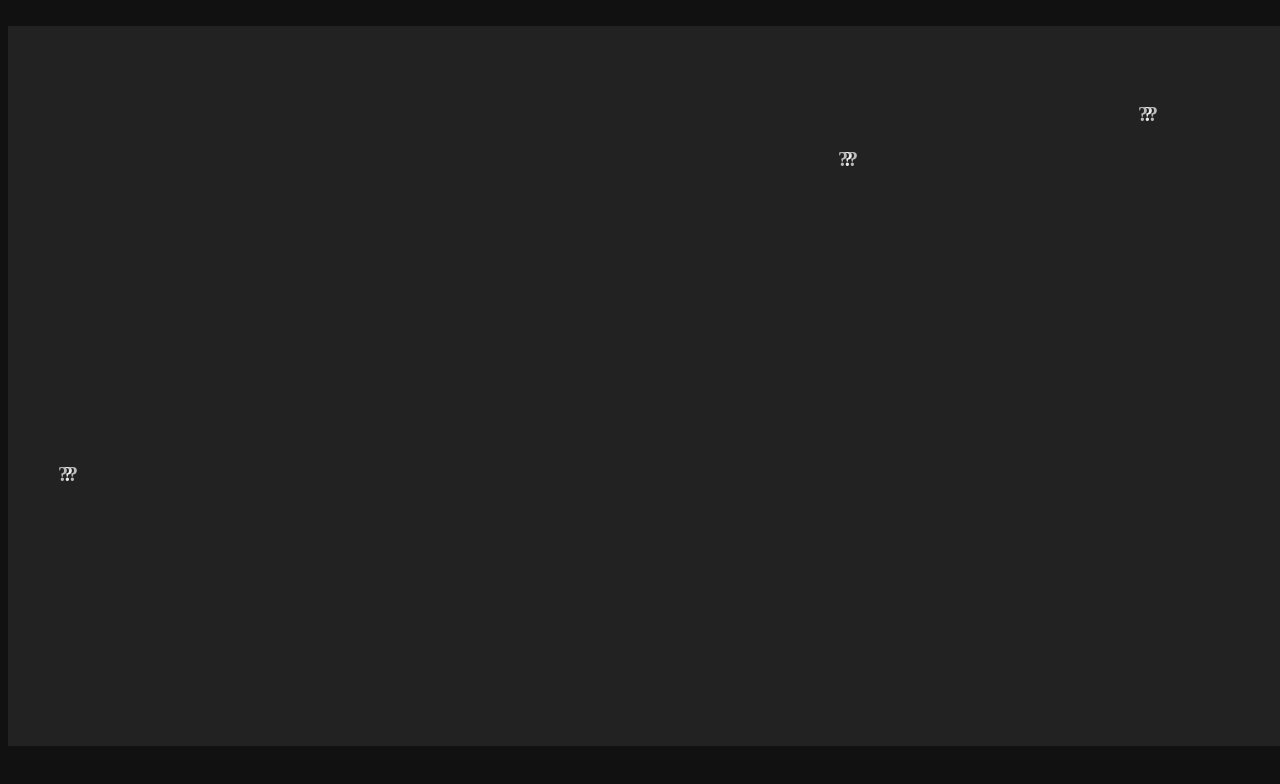
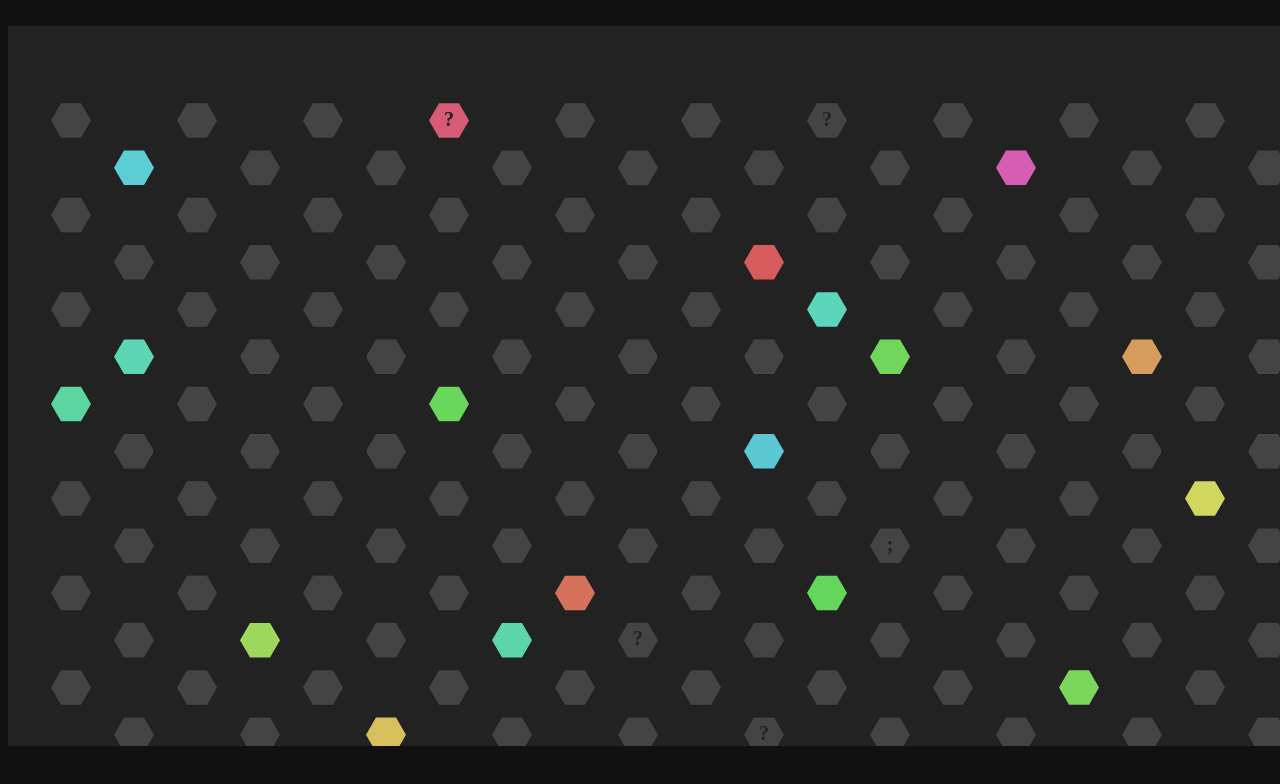
Before and after one commit to sebinside/icons-wallpaper-generator, a plain HTML site: page index.html in a window 1280 px wide. Drawn offline with Linux system fonts and the light colour scheme.

Commit message:
Add hexagon and circle generator.

```diff
--- a/index.html
+++ b/index.html
@@ -158,6 +158,43 @@
             ctx.fillText(String.fromCharCode(parseInt(iconUnicode, 16), parseInt(iconUnicode, 16)), x, y);
         }
 
+        function drawIconNegative(iconUnicode, colorFront, colorBack, fontSize, x, y) {
+            const canvas = document.getElementById("main");
+            const ctx = canvas.getContext('2d');
+
+            ctx.textBaseline = 'middle';
+            ctx.textAlign = "center";
+            ctx.font = `900 ${fontSize}px "Font Awesome 6 Pro"`;
+
+            const textMetrics = ctx.measureText(String.fromCodePoint(parseInt(iconUnicode, 16)));
+            const realFontSize = Math.min(fontSize, fontSize * ((fontSize + 5) / textMetrics.width));
+            ctx.font = `900 ${realFontSize}px "Font Awesome 6 Pro"`;
+
+            drawHexagon(ctx, colorFront, x, y);
+
+            ctx.fillStyle = colorBack;
+            ctx.fillText(String.fromCodePoint(parseInt(iconUnicode, 16)), x, y);
+        }
+
+        function drawCircle(ctx, color, x, y) {
+            ctx.beginPath();
+            ctx.arc(x, y, 20, 0, 2 * Math.PI, false);
+            ctx.fillStyle = color;
+            ctx.fill();
+        }
+
+        function drawHexagon(ctx, color, x, y) {
+            const a = 2 * Math.PI / 6;
+            const r = 20;
+            ctx.beginPath();
+            for (var i = 0; i < 6; i++) {
+                ctx.lineTo(x + r * Math.cos(a * i), y + r * Math.sin(a * i));
+            }
+            ctx.closePath();
+            ctx.fillStyle = color;
+            ctx.fill();
+        }
+
         function fillBackground() {
             const canvas = document.getElementById("main");
             const ctx = canvas.getContext('2d');
@@ -171,23 +208,30 @@
             console.log(randomIndex);
             console.log(randomCode);
 
-            drawDuotoneIcon(randomCode, colorA, colorB, fontSize, x, y);
+            let randomColor = 'hsl(' + 360 * Math.random() + ',60%,60%)';
+
+            if (Math.random() < 0.82) {
+                randomColor = "#444";
+            }
+
+            drawIconNegative(randomCode, randomColor, "#222", fontSize, x, y);
+            //drawDuotoneIcon(randomCode, colorA, colorB, fontSize, x, y);
         }
 
         function createImage() {
             fillBackground();
 
             const fontSize = 20;
-            const distanceX = 60;
-            const distanceY = 90;
+            const distanceX = 60 * 1.05;
+            const distanceY = 90 * 1.05;
 
             const canvas = document.getElementById("main");
 
             let secondRow = true;
 
-            for (let x = distanceX; x < canvas.width; x+= distanceX) {
+            for (let x = distanceX; x < canvas.width; x += distanceX) {
                 let y = secondRow ? distanceY : distanceY * 1.5;
-                for(; y < canvas.height; y+= distanceY) {
+                for (; y < canvas.height; y += distanceY) {
                     drawRandomDuotoneIcon("#EEE", "#BBB", fontSize, x, y);
                 }
                 secondRow = !secondRow;
@@ -195,11 +239,10 @@
         }
 
         // TODO: Find cool layout, e.g. https://stackoverflow.com/questions/17125632/html5-canvas-rotate-object-without-moving-coordinates
-            // - Thin oder Duotone? (Pro Duotone, Potenzial. Außerdem ist thin mega MKBHD-style)
-            // - Mehr vertikaler als horizontaler Abstand?
-            // - Random opacity?
-            // - Leicht gedreht vs. exakt 45 grad?
-            // - Gesamtes Bild leicht drehen (sieht gut aus!)
+        // - Mehr vertikaler als horizontaler Abstand?
+        // - Random opacity?
+        // - Leicht gedreht vs. exakt 45 grad?
+        // - Gesamtes Bild leicht drehen (sieht gut aus!)
         // TODO: Fix icons (e.g. speakers, mic, lock)
         // TODO: Fix icon repetitions (shuffle array after 50 items + icon repetition detection?)
         // TODO: Update coloring
```
Also changed, not shown: 1 other file.
